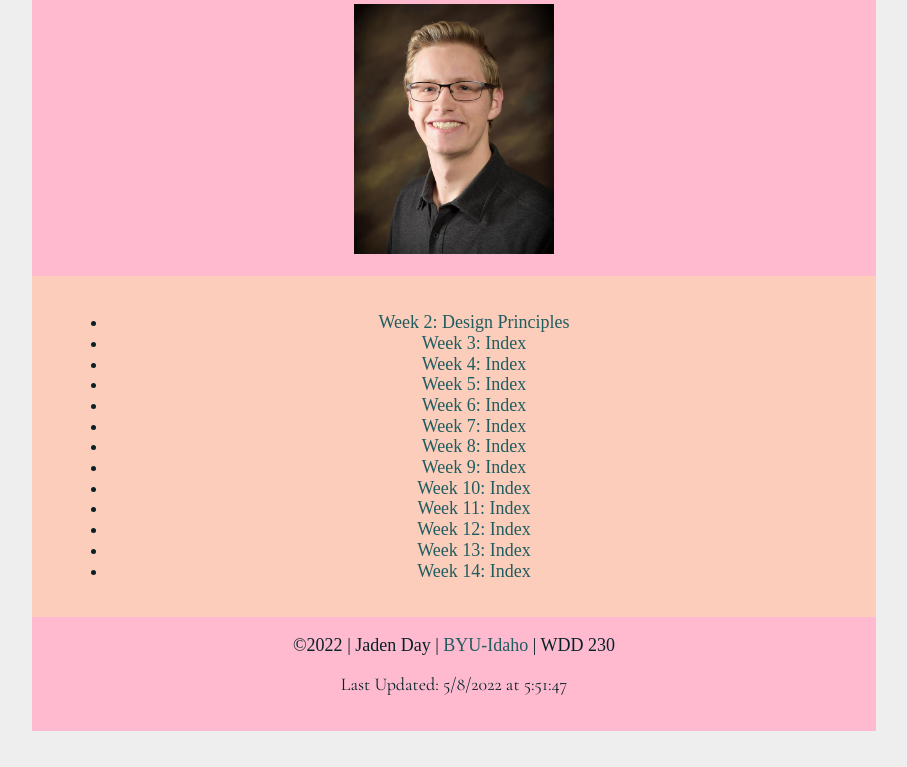
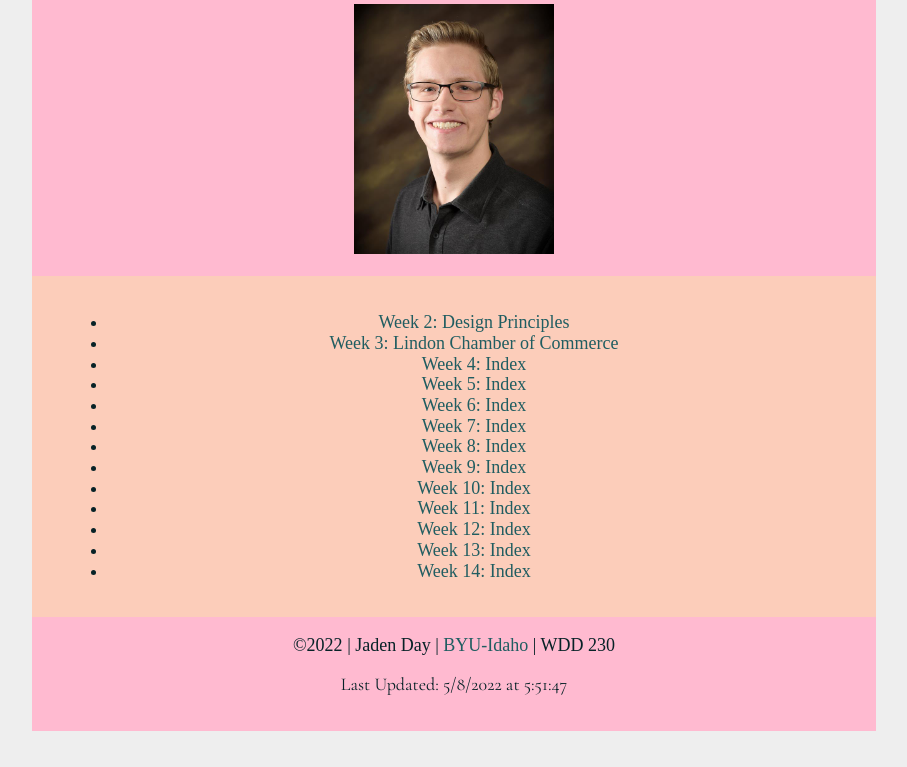
Before and after one commit to jadenday20/wdd230, a plain HTML site: page index.html in a window 1280 px wide. Shown: the part 140-907 px from the top of the page, without its empty margins (186-1093 px from the left). Drawn offline with nearby package versions, Linux system fonts and the light colour scheme.

Commit message:
added chamber of commerce index to my home page

```diff
--- a/index.html
+++ b/index.html
@@ -25,7 +25,7 @@
                 <a href="w02/design-principles.html">Week 2: Design Principles</a>
             </li>
             <li>
-                <a href="w01/not_ready.html">Week 3: Index</a>
+                <a href="w03/index.html">Week 3: Lindon Chamber of Commerce</a>
             </li>
             <li>
                 <a href="w01/not_ready.html">Week 4: Index</a>
```
